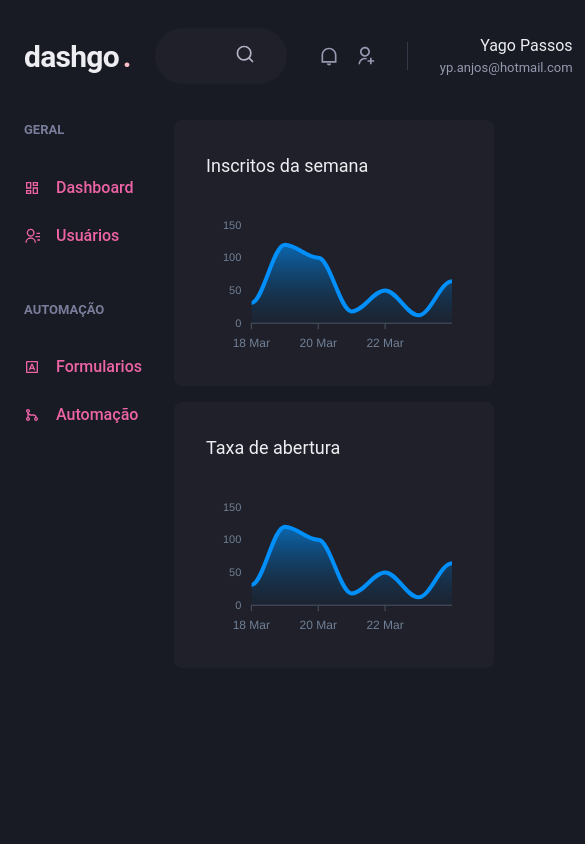
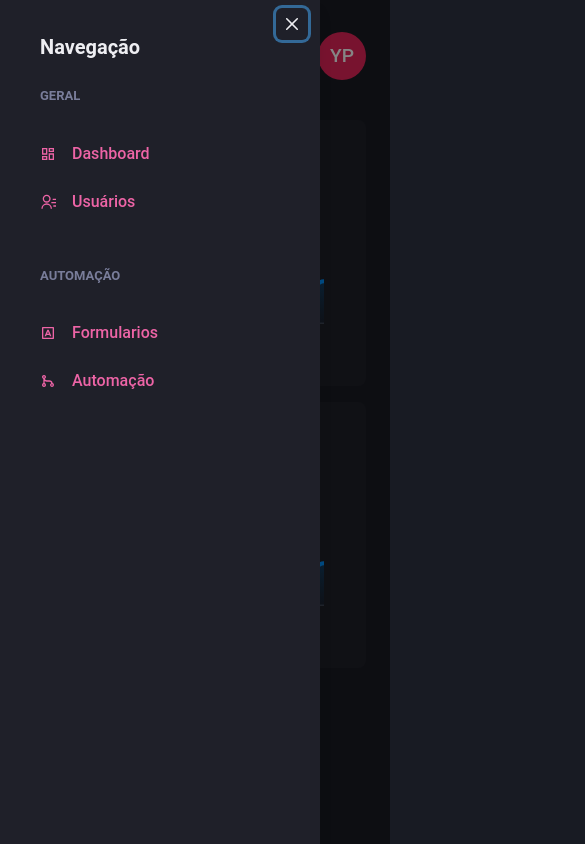
Before and after one commit to YagoPassos/Ignite-DashGo, a Next.js app in the folder dashgo/: page /dashboard in a window 390 px wide. Shown: the top 844 px of the page, 585 px wide, since content can reach past the window. Built offline with nearby package versions, Linux system fonts and the light colour scheme.

Commit message:
Responsivity added

```diff
--- a/dashgo/src/components/Header/Logo.tsx
+++ b/dashgo/src/components/Header/Logo.tsx
@@ -3,7 +3,7 @@
 export function Logo() {
     return (
         <Text
-            fontSize='3xl'
+            fontSize={['2xl','3xl']}
             fontWeight='bold'
             letterSpacing='tight'
             w='64'>
--- a/dashgo/src/components/Header/NotificationsNav.tsx
+++ b/dashgo/src/components/Header/NotificationsNav.tsx
@@ -4,9 +4,9 @@
 export function NotificationsNav() {
     return (
         <HStack
-            spacing='4'
-            mx='8'
-            pr='8'
+            spacing={['6', '8']}
+            mx={['6', '8']}
+            pr={['6', '8']}
             py='1'
             color='gray.300'
             borderRightWidth={1}
--- a/dashgo/src/components/Header/Profile.tsx
+++ b/dashgo/src/components/Header/Profile.tsx
@@ -1,15 +1,22 @@
 import { Flex, Box, Text, Avatar } from "@chakra-ui/react";
 
-export function Profile(){
-    return(
+interface ProfiileProps {
+    showProfileData?: boolean;
+}
+
+export function Profile({ showProfileData = true }: ProfiileProps) {
+    return (
         <Flex align='center'>
+            {showProfileData && (
                 <Box mr='4' textAlign='right'>
                     <Text>Yago Passos</Text>
                     <Text color='gray.300' fontSize='small'>
                         yp.anjos@hotmail.com
                     </Text>
                 </Box>
-        <Avatar size='md' name="Yago Passos"/>
+            )}
+
+            <Avatar size='md' name="Yago Passos" />
         </Flex>
     )
 }
--- a/dashgo/src/components/Header/index.tsx
+++ b/dashgo/src/components/Header/index.tsx
@@ -1,11 +1,19 @@
-import { Flex, Input, Text, Icon, HStack, Box, Avatar } from "@chakra-ui/react"
-import { RiNotificationLine, RiSearchLine, RiUserAddLine } from "react-icons/ri"
+import { Flex, Input, Text, Icon, HStack, Box, Avatar, useBreakpointValue, IconButton } from "@chakra-ui/react"
+import { RiMenuLine, RiNotificationLine, RiSearchLine, RiUserAddLine } from "react-icons/ri"
+import { useSidebarDrawer } from "../../contexts/SidebarDrawerContext"
 import { Logo } from "./Logo"
 import { NotificationsNav } from "./NotificationsNav"
 import { Profile } from "./Profile"
 import { SearchBox } from "./SearchBox"
 
 export default function Header() {
+
+    const {onOpen} = useSidebarDrawer()
+
+    const isWideVersion = useBreakpointValue({
+        base: false,
+        lg: true
+    })
     return (
         <Flex
             as="header"
@@ -18,8 +26,20 @@
             align="center"
         >
 
+            {!isWideVersion && (
+                <IconButton
+                    aria-label="Open navigation"
+                    icon={<Icon as={RiMenuLine} />}
+                    fontSize='24'
+                    variant='unstyled'
+                    onClick={onOpen}
+                    mr='2'
+                >
+                </IconButton>
+            )}
             <Logo />
-           <SearchBox/>
+
+            {isWideVersion && <SearchBox />}
 
             <Flex
                 align='center'
@@ -27,7 +47,7 @@
 
             >
                 <NotificationsNav />
-                <Profile />
+                <Profile showProfileData={isWideVersion} />
             </Flex>
         </Flex>
     )
--- /dev/null
+++ b/dashgo/src/components/Sidebar/SidebarNav.tsx
@@ -0,0 +1,21 @@
+import { Stack } from "@chakra-ui/react";
+import { RiContactsLine, RiDashboardLine, RiGitMergeLine, RiInputMethodLine } from "react-icons/ri";
+import { NavLink } from "./NavLink";
+import { NavSection } from "./NavSection";
+
+
+export default function SidebarNav(){
+    return (
+        <Stack spacing='12' align='flex-start'>
+            <NavSection title="GERAL">
+                <NavLink icon={RiDashboardLine} children='Dashboard' />
+                <NavLink icon={RiContactsLine} children='Usuários' />
+            </NavSection>
+
+            <NavSection title="AUTOMAÇÃO">
+                <NavLink icon={RiInputMethodLine} children='Formularios' />
+                <NavLink icon={RiGitMergeLine} children='Automação' />
+            </NavSection>
+        </Stack>
+    )
+}
--- a/dashgo/src/components/Sidebar/index.tsx
+++ b/dashgo/src/components/Sidebar/index.tsx
@@ -1,22 +1,35 @@
-import { Box, Icon, Link, Stack, Text } from "@chakra-ui/react";
-import { RiContactsLine, RiDashboardLine, RiGitMergeLine, RiInputMethodLine } from "react-icons/ri";
-import { NavLink } from "./NavLink";
-import { NavSection } from "./NavSection";
+import { Box, Drawer, DrawerBody, DrawerCloseButton, DrawerContent, DrawerHeader, DrawerOverlay, useBreakpointValue } from "@chakra-ui/react";
+import { useContext } from "react";
+import { useSidebarDrawer } from "../../contexts/SidebarDrawerContext";
+import SidebarNav from "./SidebarNav";
 
 export function Sidebar() {
+
+       const isDrawerSidebar = useBreakpointValue({
+        base: true,
+        lg: false
+    })
+
+    if (isDrawerSidebar) {
+        return (
+            <Drawer isOpen={true} placement='left' onClose={() => { }}>
+                <DrawerOverlay>
+                    <DrawerContent bg="gray.800" p='4'>
+                        <DrawerCloseButton />
+                        <DrawerHeader>Navegação</DrawerHeader>
+
+                        <DrawerBody>
+                            <SidebarNav />
+                        </DrawerBody>
+                    </DrawerContent>
+                </DrawerOverlay>
+            </Drawer>
+        )
+    }
+
     return (
         <Box as='aside' w='64' mr='8'>
-            <Stack spacing='12' align='flex-start'>
-                <NavSection title="GERAL">
-                    <NavLink icon={RiDashboardLine} children='Dashboard' />
-                    <NavLink  icon={RiContactsLine} children='Usuários'/>
-                </NavSection>
-
-                <NavSection title="AUTOMAÇÃO">
-                    <NavLink icon={RiInputMethodLine} children='Formularios' />
-                    <NavLink icon={RiGitMergeLine} children='Automação' />
-                </NavSection>
-            </Stack>
+            <SidebarNav />
         </Box>
     )
 }
--- /dev/null
+++ b/dashgo/src/contexts/SidebarDrawerContext.tsx
@@ -0,0 +1,24 @@
+import { useDisclosure, UseDisclosureReturn } from "@chakra-ui/react";
+import { createContext, ReactNode, useContext } from "react";
+
+interface SidebarDrawerProviderProps{
+    children: ReactNode
+}
+
+type SidebarDrawerContextProps = UseDisclosureReturn
+
+const SidebarDrawerContext = createContext({} as SidebarDrawerContextProps)
+
+
+export function SidebarDrawerProvider({children} : SidebarDrawerProviderProps){
+
+    const disclosure = useDisclosure()
+
+    return(
+        <SidebarDrawerContext.Provider value={disclosure}>
+            {children}
+        </SidebarDrawerContext.Provider>
+    )
+}
+
+export const useSidebarDrawer = () => useContext(SidebarDrawerContext)
--- a/dashgo/src/pages/_app.tsx
+++ b/dashgo/src/pages/_app.tsx
@@ -1,12 +1,15 @@
 import { AppProps } from 'next/app'
 import { ChakraProvider } from '@chakra-ui/react'
 import { theme } from '../styles/theme'
+import { SidebarDrawerProvider } from '../contexts/SidebarDrawerContext'
 
 function MyApp({ Component, pageProps }: AppProps) {
     return (
-        <ChakraProvider theme={theme}>
-            <Component {...pageProps} />
-        </ChakraProvider>
+        <SidebarDrawerProvider>
+            <ChakraProvider theme={theme}>
+                <Component {...pageProps} />
+            </ChakraProvider>
+        </SidebarDrawerProvider>
     )
 }
 
```
Lines whose indentation alone changed are shown as unchanged.
